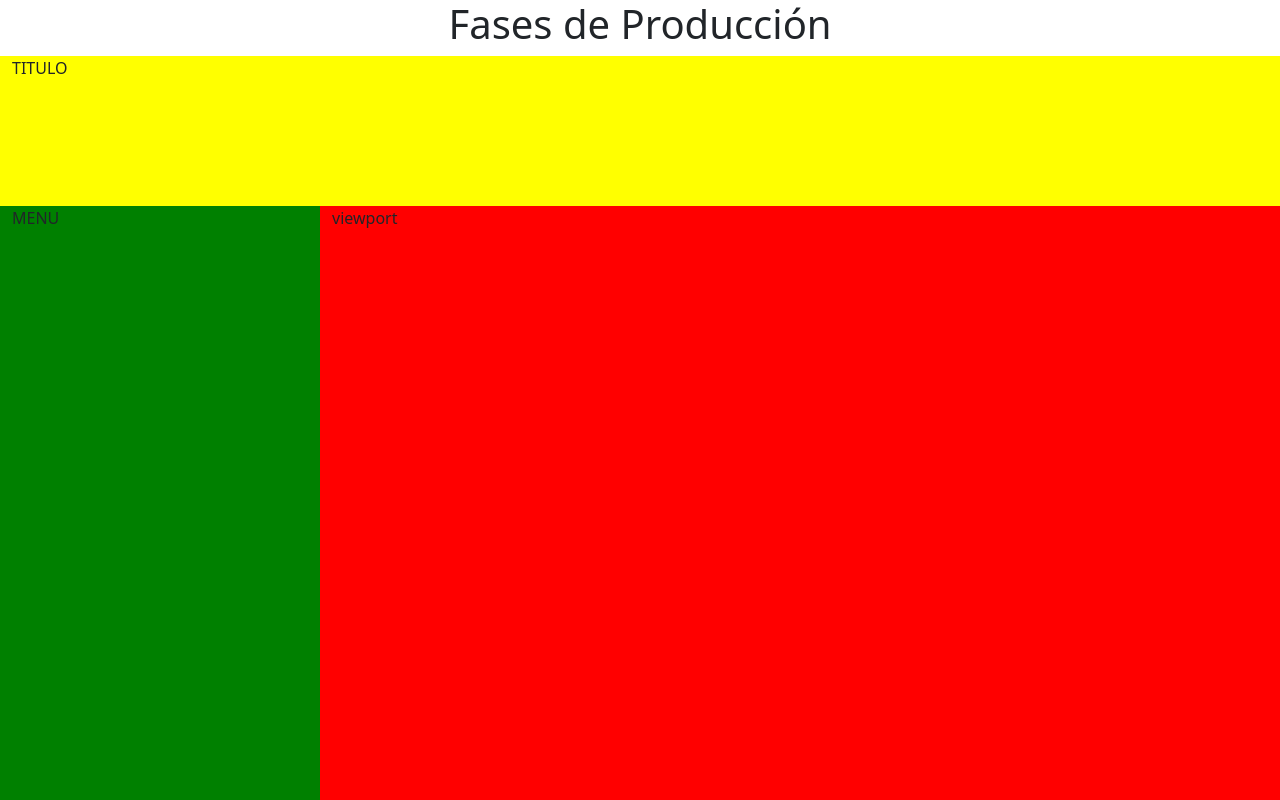
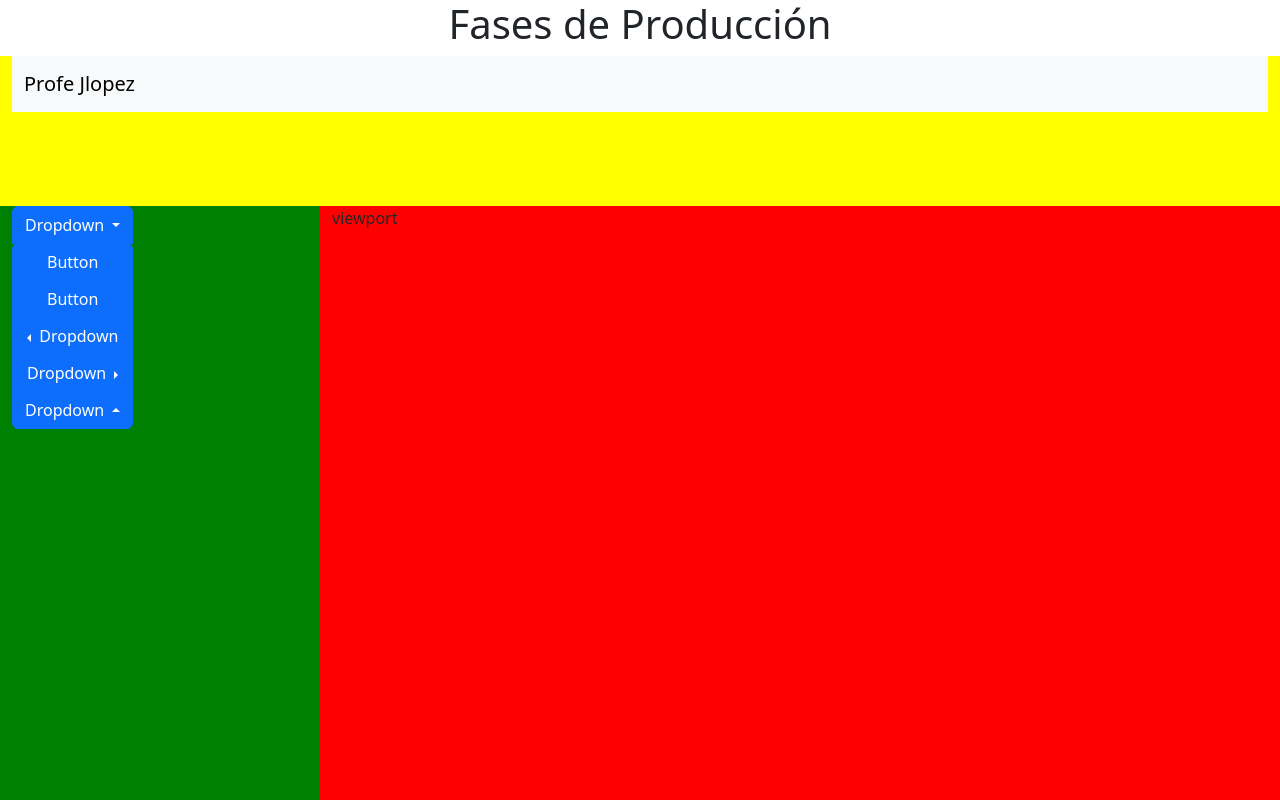
Before and after one commit to pacgrafica/interface-explicativa, a plain HTML site: page index.html in a window 1280 px wide. Shown: the top 800 px of the page. Drawn offline with nearby package versions, Linux system fonts and the light colour scheme.

Commit message:
meti barra arriba y menu a la izquierda

```diff
--- a/index.html
+++ b/index.html
@@ -30,12 +30,56 @@
     <div class="container-fluid">
         <div class="row">
             <div class="col-12 col-sm-12 col-md-12 col-lg-12 col-xl-12 col-xxl-12 caja1">
-                TITULO
+                <!-- As a link -->
+                    <nav class="navbar bg-body-tertiary">
+                    <div class="container-fluid">
+                        <a class="navbar-brand" href="#">Profe Jlopez</a>
+                    </div>
+                    </nav>
             </div>
         </div>
         <div class="row">
             <div class="col-3 col-sm-3 col-md-3 col-lg-3 col-xl-3 col-xxl-3 caja2">
-                MENU
+                <div class="btn-group-vertical" role="group" aria-label="Vertical button group">
+                    <div class="btn-group" role="group">
+                        <button type="button" class="btn btn-primary dropdown-toggle" data-bs-toggle="dropdown" aria-expanded="false">
+                        Dropdown
+                        </button>
+                        <ul class="dropdown-menu">
+                        <li><a class="dropdown-item" href="#">Dropdown link</a></li>
+                        <li><a class="dropdown-item" href="#">Dropdown link</a></li>
+                        </ul>
+                    </div>
+                    <button type="button" class="btn btn-primary">Button</button>
+                    <button type="button" class="btn btn-primary">Button</button>
+                    <div class="btn-group dropstart" role="group">
+                        <button type="button" class="btn btn-primary dropdown-toggle" data-bs-toggle="dropdown" aria-expanded="false">
+                        Dropdown
+                        </button>
+                        <ul class="dropdown-menu">
+                        <li><a class="dropdown-item" href="#">Dropdown link</a></li>
+                        <li><a class="dropdown-item" href="#">Dropdown link</a></li>
+                        </ul>
+                    </div>
+                    <div class="btn-group dropend" role="group">
+                        <button type="button" class="btn btn-primary dropdown-toggle" data-bs-toggle="dropdown" aria-expanded="false">
+                        Dropdown
+                        </button>
+                        <ul class="dropdown-menu">
+                        <li><a class="dropdown-item" href="#">Dropdown link</a></li>
+                        <li><a class="dropdown-item" href="#">Dropdown link</a></li>
+                        </ul>
+                    </div>
+                    <div class="btn-group dropup" role="group">
+                        <button type="button" class="btn btn-primary dropdown-toggle" data-bs-toggle="dropdown" aria-expanded="false">
+                        Dropdown
+                        </button>
+                        <ul class="dropdown-menu">
+                        <li><a class="dropdown-item" href="#">Dropdown link</a></li>
+                        <li><a class="dropdown-item" href="#">Dropdown link</a></li>
+                        </ul>
+                    </div>
+                    </div>
             </div>
             <div class="col-9 col-sm-9 col-md-9 col-lg-9 col-xl-9 col-xxl-9 caja3">
                 viewport
```
